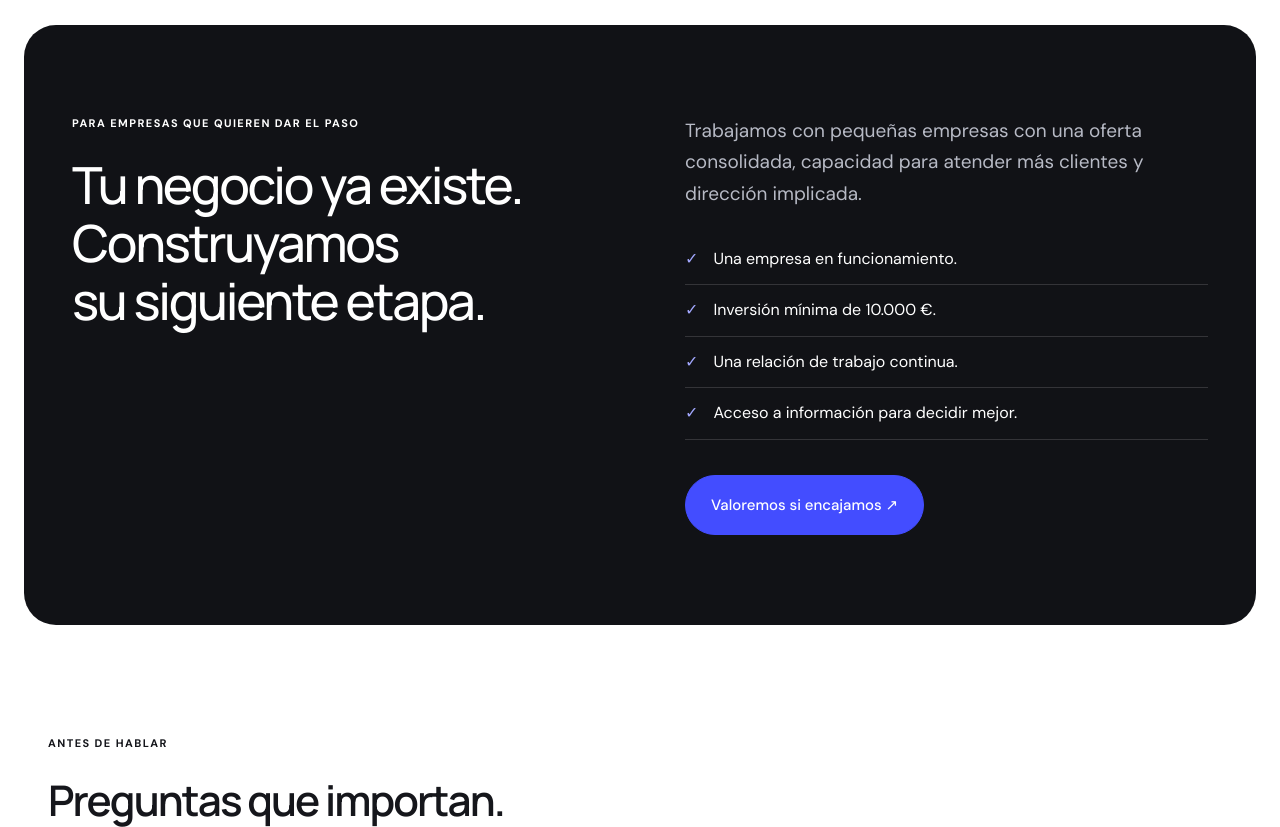
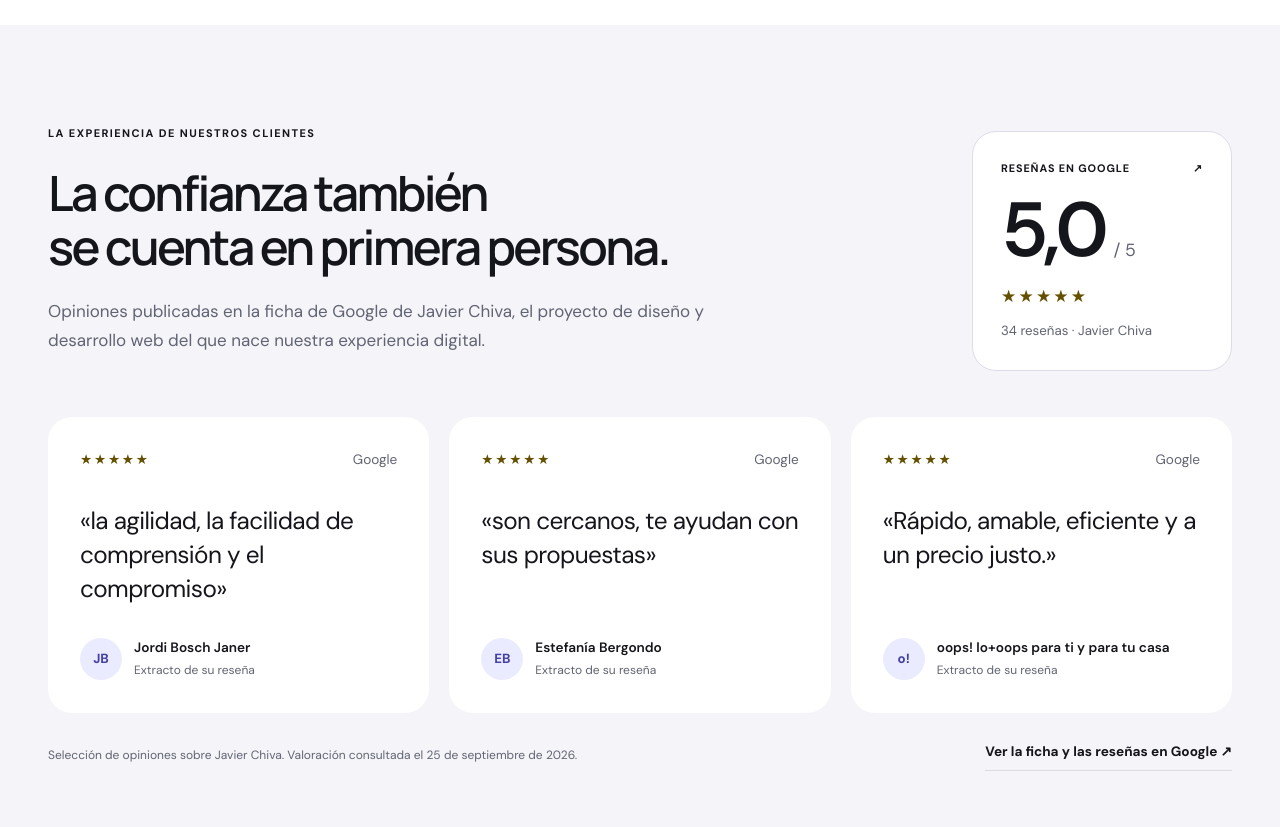
Before and after one commit to javichiva/la-fabrica-de-clientes, an Astro site: page / in a window 1280 px wide. Shown: the part 4560-5387 px from the top of the page. Built offline with nearby package versions, Linux system fonts and the light colour scheme; Astro itself is replaced by a stand-in of ours.

Commit message:
Update Site source

```diff
--- /dev/null
+++ b/src/components/GoogleReviews.astro
@@ -0,0 +1,59 @@
+---
+import { googleProfile, googleReviews } from '../data/google-reviews';
+---
+<section class="google-reviews" id="opiniones" aria-labelledby="reviews-title">
+  <div class="wrap">
+    <div class="reviews-heading">
+      <div>
+        <p class="eyebrow">LA EXPERIENCIA DE NUESTROS CLIENTES</p>
+        <h2 id="reviews-title">La confianza también<br/>se cuenta en primera persona.</h2>
+        <p class="reviews-intro">Opiniones publicadas en la ficha de Google de Javier Chiva, el proyecto de diseño y desarrollo web del que nace nuestra experiencia digital.</p>
+      </div>
+      <a class="reviews-score" href={googleProfile.url} target="_blank" rel="noopener noreferrer" aria-label={`${googleProfile.rating} sobre 5, ${googleProfile.count} reseñas de Javier Chiva. Ver ficha en Google (nueva pestaña)`}>
+        <span class="reviews-source">RESEÑAS EN GOOGLE <span aria-hidden="true">↗</span></span>
+        <span class="reviews-number">{googleProfile.rating}<small>/ 5</small></span>
+        <span class="reviews-stars" aria-hidden="true">★★★★★</span>
+        <span>{googleProfile.count} reseñas · Javier Chiva</span>
+      </a>
+    </div>
+    <div class="reviews-grid">
+      {googleReviews.map(review => <figure class="review-card">
+        <div class="review-top"><span class="reviews-stars" aria-label={`${review.rating} de 5 estrellas`}>★★★★★</span><span>Google</span></div>
+        <blockquote><p>«{review.excerpt}»</p></blockquote>
+        <figcaption><span class="review-avatar" aria-hidden="true">{review.initials}</span><span><strong>{review.author}</strong><small>Extracto de su reseña</small></span></figcaption>
+      </figure>)}
+    </div>
+    <div class="reviews-footer">
+      <p>Selección de opiniones sobre Javier Chiva. Valoración consultada el <time datetime={googleProfile.checkedAt}>{googleProfile.checkedLabel}</time>.</p>
+      <a class="text-link" href={googleProfile.url} target="_blank" rel="noopener noreferrer">Ver la ficha y las reseñas en Google ↗</a>
+    </div>
+  </div>
+</section>
+
+<style>
+  .google-reviews{padding:100px 0;background:#f4f4f9;color:#15161b}
+  .reviews-heading{display:grid;grid-template-columns:minmax(0,1fr) 260px;align-items:center;gap:64px;margin-bottom:40px}
+  .reviews-heading h2{font-size:clamp(2rem,3.8vw,3.8rem);max-width:850px;letter-spacing:-.055em;line-height:1.1;margin:16px 0 24px}
+  .reviews-intro{max-width:660px;line-height:1.7;color:#616472}
+  .reviews-score{display:flex;flex-direction:column;align-items:flex-start;gap:10px;padding:28px;border:1px solid #dcdde8;border-radius:24px;color:inherit;text-decoration:none;background:#fff;transition:border-color .2s}
+  .reviews-score:hover{border-color:#434dff}
+  .reviews-source{display:flex;justify-content:space-between;gap:20px;width:100%;font-size:.68rem;letter-spacing:.08em;font-weight:700}
+  .reviews-number{font-size:4.8rem;line-height:1.1;font-weight:600;letter-spacing:-.07em}
+  .reviews-number small{font-size:1.1rem;letter-spacing:0;font-weight:400;margin-left:10px;color:#616472}
+  .reviews-stars{color:#645000;letter-spacing:.13em}
+  .reviews-score>span:last-child{font-size:.83rem;color:#616472}
+  .reviews-grid{display:grid;grid-template-columns:repeat(3,minmax(0,1fr));gap:20px}
+  .review-card{display:flex;flex-direction:column;margin:0;padding:32px;background:white;border-radius:24px;min-width:0}
+  .review-top{display:flex;align-items:center;justify-content:space-between;font-size:.85rem;color:#616472}
+  blockquote{margin:32px 0;flex:1}
+  blockquote p{margin:0;font-size:clamp(1.25rem,1.9vw,1.65rem);line-height:1.4;letter-spacing:-.025em}
+  figcaption{display:flex;align-items:center;gap:12px}
+  .review-avatar{width:42px;height:42px;flex-shrink:0;display:grid;place-items:center;border-radius:50%;background:#ebebff;color:#4341a2;font-size:.83rem;font-weight:700}
+  figcaption strong{display:block;font-size:.85rem;line-height:1.4;font-weight:600}
+  figcaption small{display:block;margin-top:4px;font-size:.75rem;color:#616472}
+  .reviews-footer{display:flex;justify-content:space-between;align-items:center;gap:30px;margin-top:28px}
+  .reviews-footer p{max-width:590px;font-size:.75rem;line-height:1.6;color:#616472;margin:0}
+  .reviews-footer a{font-size:.85rem;flex-shrink:0}
+  @media(max-width:900px){.reviews-heading{gap:32px;grid-template-columns:minmax(0,1fr) 225px}.review-card{padding:24px}.reviews-footer{align-items:flex-start;flex-direction:column;gap:16px}}
+  @media(max-width:680px){.google-reviews{padding:64px 0}.reviews-heading{grid-template-columns:1fr;gap:24px}.reviews-score{width:100%;box-sizing:border-box}.reviews-grid{grid-template-columns:1fr}blockquote{margin:24px 0}.reviews-footer a{flex-shrink:1}}
+</style>
--- /dev/null
+++ b/src/data/google-reviews.ts
@@ -0,0 +1,16 @@
+// Snapshot of the public Google profile, checked manually. Not a live API feed.
+// Keep the original business attribution; these are not reviews of this new brand.
+export const googleProfile = {
+  name: 'Javier Chiva | Diseño web en Valencia',
+  url: 'https://www.google.com/maps/place//data=!4m2!3m1!1s0xd60492d72e01edd:0xac0096a0acfdee01',
+  rating: '5,0',
+  count: 34,
+  checkedAt: '2026-09-25',
+  checkedLabel: '25 de septiembre de 2026',
+};
+
+export const googleReviews = [
+  { author: 'Jordi Bosch Janer', initials: 'JB', excerpt: 'la agilidad, la facilidad de comprensión y el compromiso', rating: 5 },
+  { author: 'Estefanía Bergondo', initials: 'EB', excerpt: 'son cercanos, te ayudan con sus propuestas', rating: 5 },
+  { author: 'oops! lo+oops para ti y para tu casa', initials: 'o!', excerpt: 'Rápido, amable, eficiente y a un precio justo.', rating: 5 },
+];
```
Also changed, not shown: docs/resenas-google.md (added, +11 -0 lines), src/pages/index.astro (+2 -1 lines), src/pages/sobre-nosotros.astro (+2 -1 lines).
